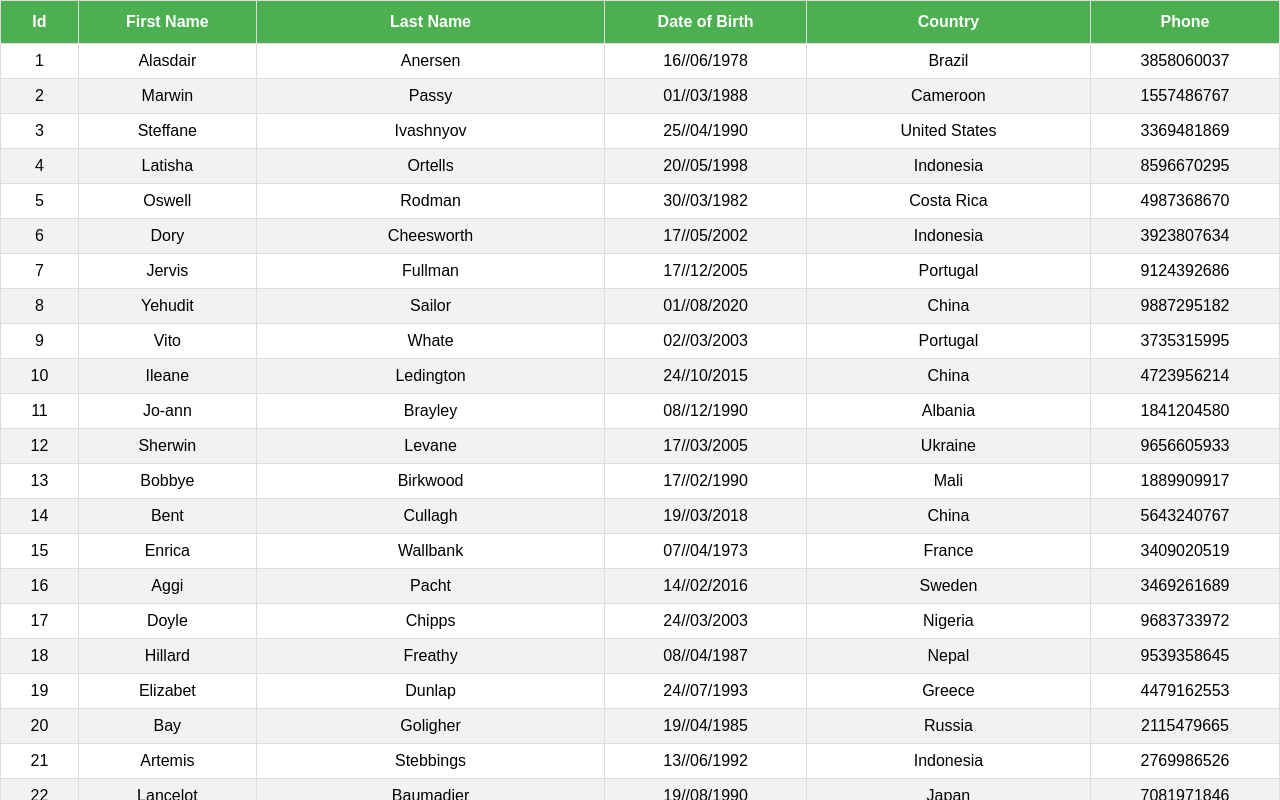
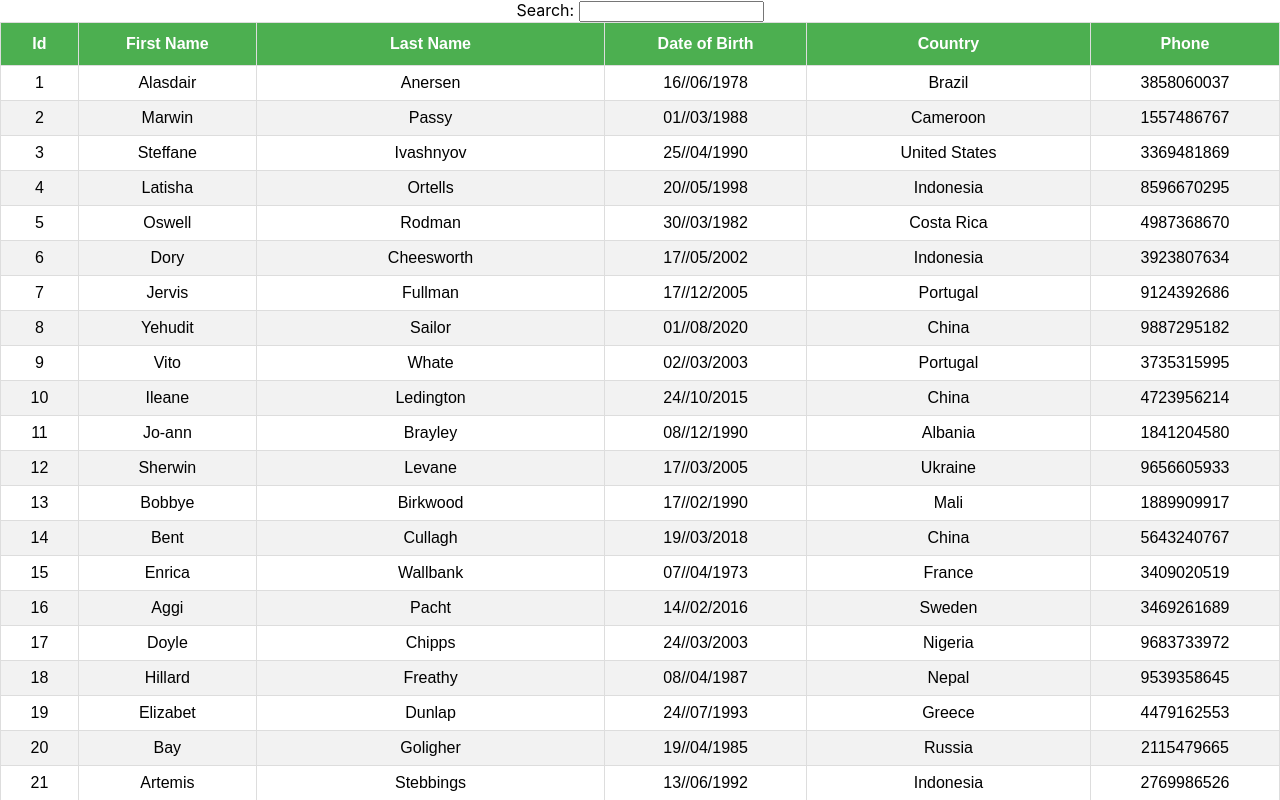
Before and after one commit to Edgaras318/react-table, a React (Create React App) app: page / in a window 1280 px wide. Shown: the top 800 px of the page. Built offline with nearby package versions, Linux system fonts and the light colour scheme.

Commit message:
Global filtering

```diff
--- a/src/App.js
+++ b/src/App.js
@@ -1,10 +1,10 @@
 import "./App.css";
-import SortingTable from "./components/SortingTable";
+import FilteringTable from "./components/FilteringTable";
 
 function App() {
   return (
     <div className='App'>
-      <SortingTable />
+      <FilteringTable />
     </div>
   );
 }
--- /dev/null
+++ b/src/components/FilteringTable.js
@@ -0,0 +1,79 @@
+import React, { useMemo } from "react";
+import { useTable, useGlobalFilter } from "react-table";
+import MOCK_DATA from "./MOCK_DATA.json";
+import { COLUMNS } from "./columns";
+import "./table.css";
+import GlobalFilter from "./GlobalFilter";
+
+const FilteringTable = () => {
+  const columns = useMemo(() => COLUMNS, []);
+  const data = useMemo(() => MOCK_DATA, []);
+
+  const {
+    getTableProps,
+    getTableBodyProps,
+    headerGroups,
+    footerGroups,
+    rows,
+    prepareRow,
+    state,
+    setGlobalFilter,
+  } = useTable(
+    {
+      columns: columns,
+      data: data,
+    },
+    useGlobalFilter
+  );
+
+  const { globalFilter } = state;
+
+  return (
+    <>
+      <GlobalFilter filter={globalFilter} setFilter={setGlobalFilter} />
+      <table {...getTableProps()}>
+        <thead>
+          {headerGroups.map((headerGroup, index) => (
+            <tr key={index} {...headerGroup.getHeaderGroupProps()}>
+              {headerGroup.headers.map((column, index) => (
+                <th key={index} {...column.getHeaderProps()}>
+                  {column.render("Header")}
+                </th>
+              ))}
+            </tr>
+          ))}
+        </thead>
+        <tbody {...getTableBodyProps()}>
+          {rows.map((row, index) => {
+            prepareRow(row);
+            return (
+              <tr key={index} {...row.getRowProps()}>
+                {row.cells.map((cell, index) => {
+                  return (
+                    <td key={index} {...cell.getCellProps()}>
+                      {cell.render("Cell")}
+                    </td>
+                  );
+                })}
+              </tr>
+            );
+          })}
+        </tbody>
+
+        <tfoot>
+          {footerGroups.map((footerGroup, index) => (
+            <tr key={index} {...footerGroup.getFooterGroupProps()}>
+              {footerGroup.headers.map((column, index) => (
+                <td key={index} {...column.getFooterProps()}>
+                  {column.render("Footer")}
+                </td>
+              ))}
+            </tr>
+          ))}
+        </tfoot>
+      </table>
+    </>
+  );
+};
+
+export default FilteringTable;
--- /dev/null
+++ b/src/components/GlobalFilter.js
@@ -0,0 +1,12 @@
+import React from "react";
+
+const GlobalFilter = ({ filter, setFilter }) => {
+  return (
+    <span>
+      Search:{" "}
+      <input value={filter || ""} onChange={(e) => setFilter(e.target.value)} />
+    </span>
+  );
+};
+
+export default GlobalFilter;
```
